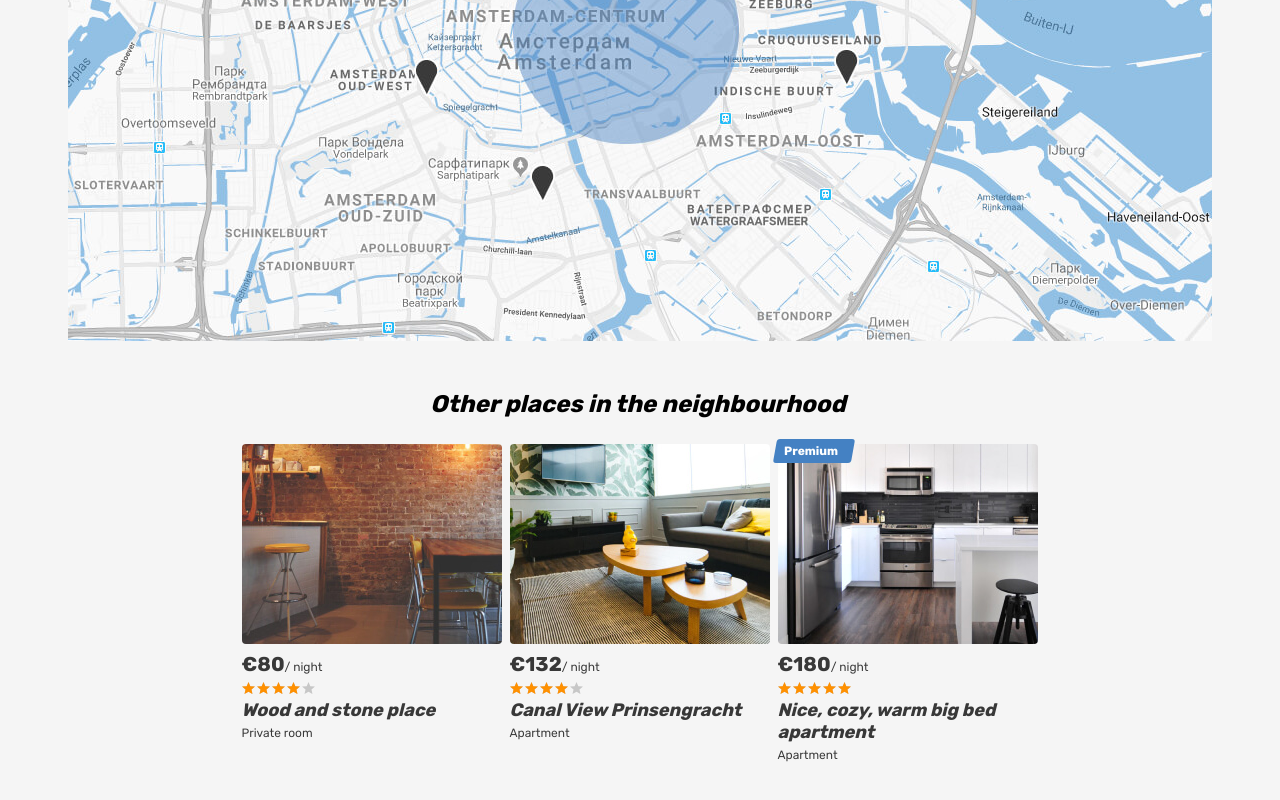
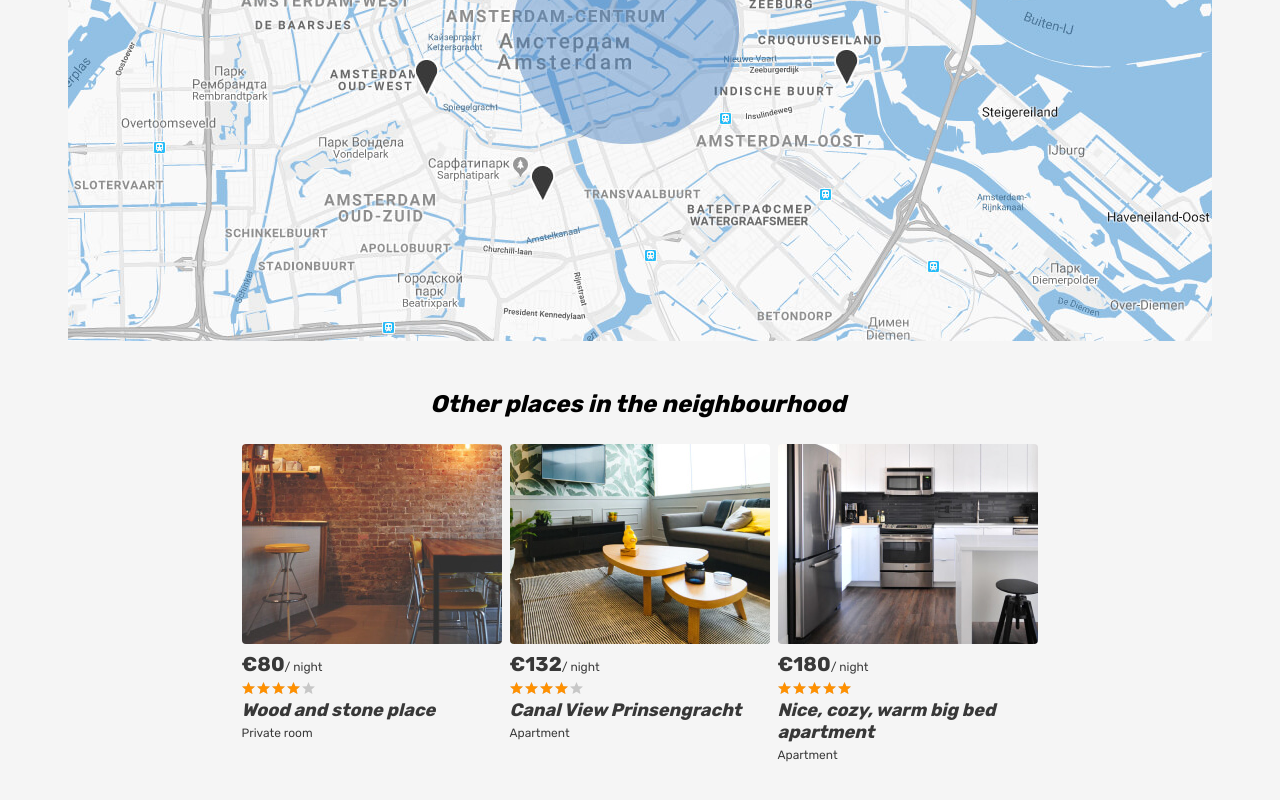
Before and after one commit to htmlacademy-react/794021-six-cities-simple-12, a React (Create React App) app in the folder project/: page /offer/1 in a window 1280 px wide. Shown: the part 2209-3009 px from the top of the page. Built offline with nearby package versions, Linux system fonts and the light colour scheme.

Commit message:
feature: render 'nearby places' from props

```diff
--- a/project/src/components/app/app.tsx
+++ b/project/src/components/app/app.tsx
@@ -3,12 +3,13 @@ import Main from 'src/pages/main/main';
 import Login from 'src/pages/login/login';
 import Rooms from 'src/components/rooms/rooms';
 import NotFound from 'src/components/not-found/not-found';
-import { Cities, City, Offers, Reviews, UserLogin } from 'src/types/types';
+import { Cities, City, GetNearbyOffers, Offers, Reviews, UserLogin } from 'src/types/types';
 import { AppRoute } from 'src/utils/consts';
 
 type AppProps = {
   cities: Cities;
   currentCity: City;
+  getNearbyOffers: GetNearbyOffers;
   offers: Offers;
   offersCount: number;
   reviews: Reviews;
@@ -25,7 +26,12 @@ function App(props: AppProps): JSX.Element {
           <Route
             path={AppRoute.Offer}
             element={
-              <Rooms offers={props.offers} reviews={props.reviews} userLogin={props.userLogin} />
+              <Rooms
+                getNearbyOffers={props.getNearbyOffers}
+                offers={props.offers}
+                reviews={props.reviews}
+                userLogin={props.userLogin}
+              />
             }
           />
           <Route path='*' element={<NotFound />} />
--- a/project/src/components/near-places-cards/near-places-cards.tsx
+++ b/project/src/components/near-places-cards/near-places-cards.tsx
@@ -1,90 +1,44 @@
+import { Link } from 'react-router-dom';
+import { Offers } from 'src/types/types';
+import PlaceCardInfo from 'src/components/place-card/place-card-info';
+
+type NearPlacesCardsProps = {
+  offers: Offers;
+};
+
 export default NearPlacesCards;
 
-function NearPlacesCards(): JSX.Element {
+function NearPlacesCards(props: NearPlacesCardsProps): JSX.Element {
   return (
     <>
       <h2 className="near-places__title">Other places in the neighbourhood</h2>
       <div className="near-places__list places__list">
-        <article className="near-places__card place-card">
-          <div className="near-places__image-wrapper place-card__image-wrapper">
-            <a href="#">
-              <img className="place-card__image" src="img/room.jpg" width="260" height="200" alt="Place image" />
-            </a>
-          </div>
-          <div className="place-card__info">
-            <div className="place-card__price-wrapper">
-              <div className="place-card__price">
-                <b className="place-card__price-value">&euro;80</b>
-                <span className="place-card__price-text">&#47;&nbsp;night</span>
+        {
+          props.offers.map((offer) => (
+            <article
+              className="near-places__card place-card"
+              key={offer.id}
+            >
+              <div className="near-places__image-wrapper place-card__image-wrapper">
+                <Link to={`/offer/${offer.id}`}> { /* TODO: scroll window up */ }
+                  <img
+                    alt="Place image"
+                    className="place-card__image"
+                    src={offer.images[0] ?? ''}
+                    height="200"
+                    width="260"
+                  />
+                </Link>
               </div>
-            </div>
-            <div className="place-card__rating rating">
-              <div className="place-card__stars rating__stars">
-                <span style={{width: '80%'}}></span>
-                <span className="visually-hidden">Rating</span>
-              </div>
-            </div>
-            <h2 className="place-card__name">
-              <a href="#">Wood and stone place</a>
-            </h2>
-            <p className="place-card__type">Private room</p>
-          </div>
-        </article>
-
-        <article className="near-places__card place-card">
-          <div className="near-places__image-wrapper place-card__image-wrapper">
-            <a href="#">
-              <img className="place-card__image" src="img/apartment-02.jpg" width="260" height="200" alt="Place image" />
-            </a>
-          </div>
-          <div className="place-card__info">
-            <div className="place-card__price-wrapper">
-              <div className="place-card__price">
-                <b className="place-card__price-value">&euro;132</b>
-                <span className="place-card__price-text">&#47;&nbsp;night</span>
-              </div>
-            </div>
-            <div className="place-card__rating rating">
-              <div className="place-card__stars rating__stars">
-                <span style={{width: '80%'}}></span>
-                <span className="visually-hidden">Rating</span>
-              </div>
-            </div>
-            <h2 className="place-card__name">
-              <a href="#">Canal View Prinsengracht</a>
-            </h2>
-            <p className="place-card__type">Apartment</p>
-          </div>
-        </article>
-
-        <article className="near-places__card place-card">
-          <div className="place-card__mark">
-            <span>Premium</span>
-          </div>
-          <div className="near-places__image-wrapper place-card__image-wrapper">
-            <a href="#">
-              <img className="place-card__image" src="img/apartment-03.jpg" width="260" height="200" alt="Place image" />
-            </a>
-          </div>
-          <div className="place-card__info">
-            <div className="place-card__price-wrapper">
-              <div className="place-card__price">
-                <b className="place-card__price-value">&euro;180</b>
-                <span className="place-card__price-text">&#47;&nbsp;night</span>
-              </div>
-            </div>
-            <div className="place-card__rating rating">
-              <div className="place-card__stars rating__stars">
-                <span style={{width: '100%'}}></span>
-                <span className="visually-hidden">Rating</span>
-              </div>
-            </div>
-            <h2 className="place-card__name">
-              <a href="#">Nice, cozy, warm big bed apartment</a>
-            </h2>
-            <p className="place-card__type">Apartment</p>
-          </div>
-        </article>
+              <PlaceCardInfo
+                price={offer.price}
+                rating={offer.rating}
+                title={offer.title}
+                type={offer.type}
+              />
+            </article>
+          ))
+        }
       </div>
     </>
   );
--- /dev/null
+++ b/project/src/components/place-card/place-card-info.tsx
@@ -0,0 +1,34 @@
+import { getPercentFromRating, capitalizeFirstLetter } from 'src/utils/utils';
+
+type PlaceCardInfoProps = {
+  price: number;
+  rating: number;
+  title: string;
+  type: string;
+}
+
+export default PlaceCardInfo;
+
+function PlaceCardInfo({ price, rating, title, type}: PlaceCardInfoProps): JSX.Element {
+  return (
+    <div className="place-card__info">
+      <div className="place-card__price-wrapper">
+        <div className="place-card__price">
+          <b className="place-card__price-value">&euro;{price}</b>
+          <span className="place-card__price-text">&#47;&nbsp;night</span>
+        </div>
+
+      </div>
+      <div className="place-card__rating rating">
+        <div className="place-card__stars rating__stars">
+          <span style={{width: getPercentFromRating(rating)}}></span>
+          <span className="visually-hidden">Rating</span>
+        </div>
+      </div>
+      <h2 className="place-card__name">
+        <a href="#">{title}</a>
+      </h2>
+      <p className="place-card__type">{capitalizeFirstLetter(type)}</p>
+    </div>
+  );
+}
--- a/project/src/components/place-card/place-card.tsx
+++ b/project/src/components/place-card/place-card.tsx
@@ -1,6 +1,6 @@
 import { Link } from 'react-router-dom';
 import { Offer } from 'src/types/types';
-import { getPercentFromRating, capitalizeFirstLetter } from 'src/utils/utils';
+import PlaceCardInfo from './place-card-info';
 
 type PlaceCardProps = {
   offer: Offer;
@@ -26,25 +26,12 @@ function PlaceCard({ offer }: PlaceCardProps): JSX.Element {
           />
         </Link>
       </div>
-      <div className="place-card__info">
-        <div className="place-card__price-wrapper">
-          <div className="place-card__price">
-            <b className="place-card__price-value">&euro;{offer.price}</b>
-            <span className="place-card__price-text">&#47;&nbsp;night</span>
-          </div>
-
-        </div>
-        <div className="place-card__rating rating">
-          <div className="place-card__stars rating__stars">
-            <span style={{width: getPercentFromRating(offer.rating)}}></span>
-            <span className="visually-hidden">Rating</span>
-          </div>
-        </div>
-        <h2 className="place-card__name">
-          <a href="#">{offer.title}</a>
-        </h2>
-        <p className="place-card__type">{capitalizeFirstLetter(offer.type)}</p>
-      </div>
+      <PlaceCardInfo
+        price={offer.price}
+        rating={offer.rating}
+        title={offer.title}
+        type={offer.type}
+      />
     </article>
   );
 }
--- a/project/src/components/rooms/rooms.tsx
+++ b/project/src/components/rooms/rooms.tsx
@@ -1,8 +1,11 @@
-import { Offer, OfferId, Offers, Reviews, UserLogin } from 'src/types/types';
+import {
+  GetNearbyOffers, Offer, OfferId, Offers, Reviews, UserLogin
+} from 'src/types/types';
 import { useParams } from 'react-router-dom';
 import Room from 'src/pages/room/room';
 
 type RoomsProps = {
+  getNearbyOffers: GetNearbyOffers;
   offers: Offers;
   reviews: Reviews;
   userLogin: UserLogin;
@@ -29,8 +32,11 @@ function Rooms(props: RoomsProps): JSX.Element | null {
   }
 
   const offerReviews = props.reviews.filter((review) => review.id === foundOffer.id);
+  const nearbyOffers = props.getNearbyOffers(foundOffer.id);
+
   return (
     <Room
+      nearbyOffers={nearbyOffers}
       offer={foundOffer}
       reviews={offerReviews}
       userLogin={props.userLogin}
--- a/project/src/index.tsx
+++ b/project/src/index.tsx
@@ -2,8 +2,9 @@ import React from 'react';
 import ReactDOM from 'react-dom/client';
 import App from './components/app/app';
 import {
-  cities, offers, offersCount, currentCity, reviews, userLogin,
+  cities, offers, offersCount, currentCity, nearbyOffers, reviews, userLogin,
 } from 'src/store/mock';
+import { Offers } from 'src/types/types';
 
 const root = ReactDOM.createRoot(
   document.getElementById('root') as HTMLElement,
@@ -14,6 +15,7 @@ root.render(
     <App
       currentCity={currentCity}
       cities={cities}
+      getNearbyOffers={getNearbyOffers}
       offers={offers}
       offersCount={offersCount}
       reviews={reviews}
@@ -21,3 +23,8 @@ root.render(
     />
   </React.StrictMode>,
 );
+
+// FIXME
+function getNearbyOffers(id: number): Offers {
+  return nearbyOffers;
+}
--- a/project/src/pages/room/room.tsx
+++ b/project/src/pages/room/room.tsx
@@ -5,18 +5,19 @@ import RoomGallery from 'src/components/room-gallery/room-gallery';
 import RoomHardwareFeatures from 'src/components/room-hardware-features/room-hardware-features';
 import RoomHost from 'src/components/room-host/room-host';
 import RoomReviews from 'src/components/room-reviews/room-reviews';
-import { Offer, Reviews, UserLogin } from 'src/types/types';
+import { Offer, Offers, Reviews, UserLogin } from 'src/types/types';
 import { getPercentFromRating, capitalizeFirstLetter } from 'src/utils/utils';
 
 export default Room;
 
 type RoomProps = {
+  nearbyOffers: Offers;
   offer: Offer;
   reviews: Reviews;
   userLogin: UserLogin;
 }
 
-function Room({ offer, reviews, userLogin }: RoomProps): JSX.Element {
+function Room({ nearbyOffers, offer, reviews, userLogin }: RoomProps): JSX.Element {
   return (
     <>
       <HeaderRoom userLogin={userLogin} />
@@ -75,7 +76,7 @@ function Room({ offer, reviews, userLogin }: RoomProps): JSX.Element {
         </section>
         <div className="container">
           <section className="near-places places">
-            <NearPlacesCards />
+            <NearPlacesCards offers={nearbyOffers} />
           </section>
         </div>
       </main>
--- a/project/src/store/mock.ts
+++ b/project/src/store/mock.ts
@@ -153,3 +153,9 @@ export const reviews: Reviews = [
   firstOffer1stReview,
   secondOffer1stReview,
 ];
+
+export const nearbyOffers: Offers = [
+  offers[1],
+  offers[2],
+  offers[3],
+];
--- a/project/src/types/types.ts
+++ b/project/src/types/types.ts
@@ -49,3 +49,5 @@ export type Review = {
 }
 
 export type Reviews = Review[]
+
+export type GetNearbyOffers = (id: number) => Offers;
```
